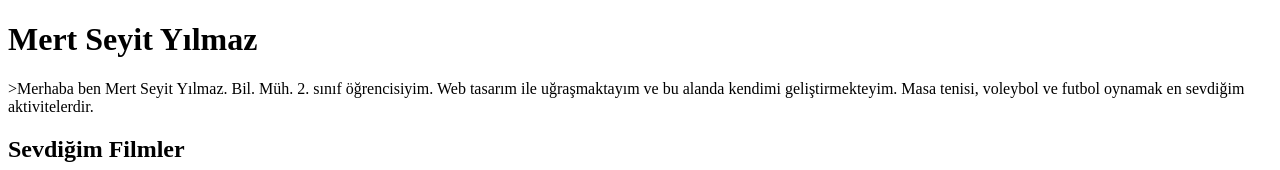
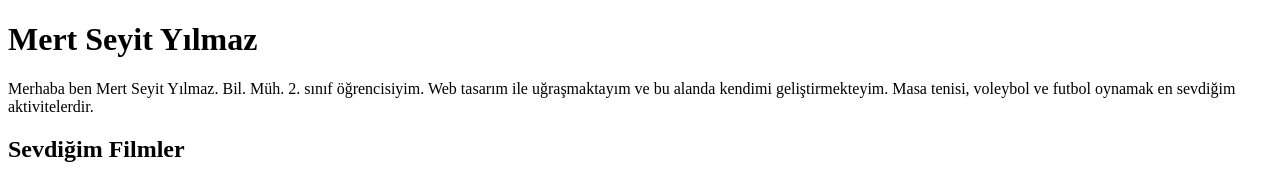
Before and after one commit to mertseyit/Frontend-Patikalar-, a plain HTML site: page ilk_web_sayfam/index.html in a window 1280 px wide. Shown: the top 170 px of the page. Drawn offline with Linux system fonts and the light colour scheme.

Commit message:
ödev yükleme

```diff
--- a/ilk_web_sayfam/index.html
+++ b/ilk_web_sayfam/index.html
@@ -10,7 +10,7 @@
     <!-- name -->
     <h1>Mert Seyit Yılmaz</h1>
     <!-- information about me -->
-    <p>>Merhaba ben Mert Seyit Yılmaz. Bil. Müh. 2. sınıf öğrencisiyim. Web tasarım ile uğraşmaktayım ve bu alanda kendimi geliştirmekteyim. Masa tenisi, voleybol ve futbol oynamak en sevdiğim aktivitelerdir.</p>
+    <p>Merhaba ben Mert Seyit Yılmaz. Bil. Müh. 2. sınıf öğrencisiyim. Web tasarım ile uğraşmaktayım ve bu alanda kendimi geliştirmekteyim. Masa tenisi, voleybol ve futbol oynamak en sevdiğim aktivitelerdir.</p>
     <h2>Sevdiğim Filmler</h2>
     <!-- favorite films -->
     <h3>Yıldızlararası</h3>
```
